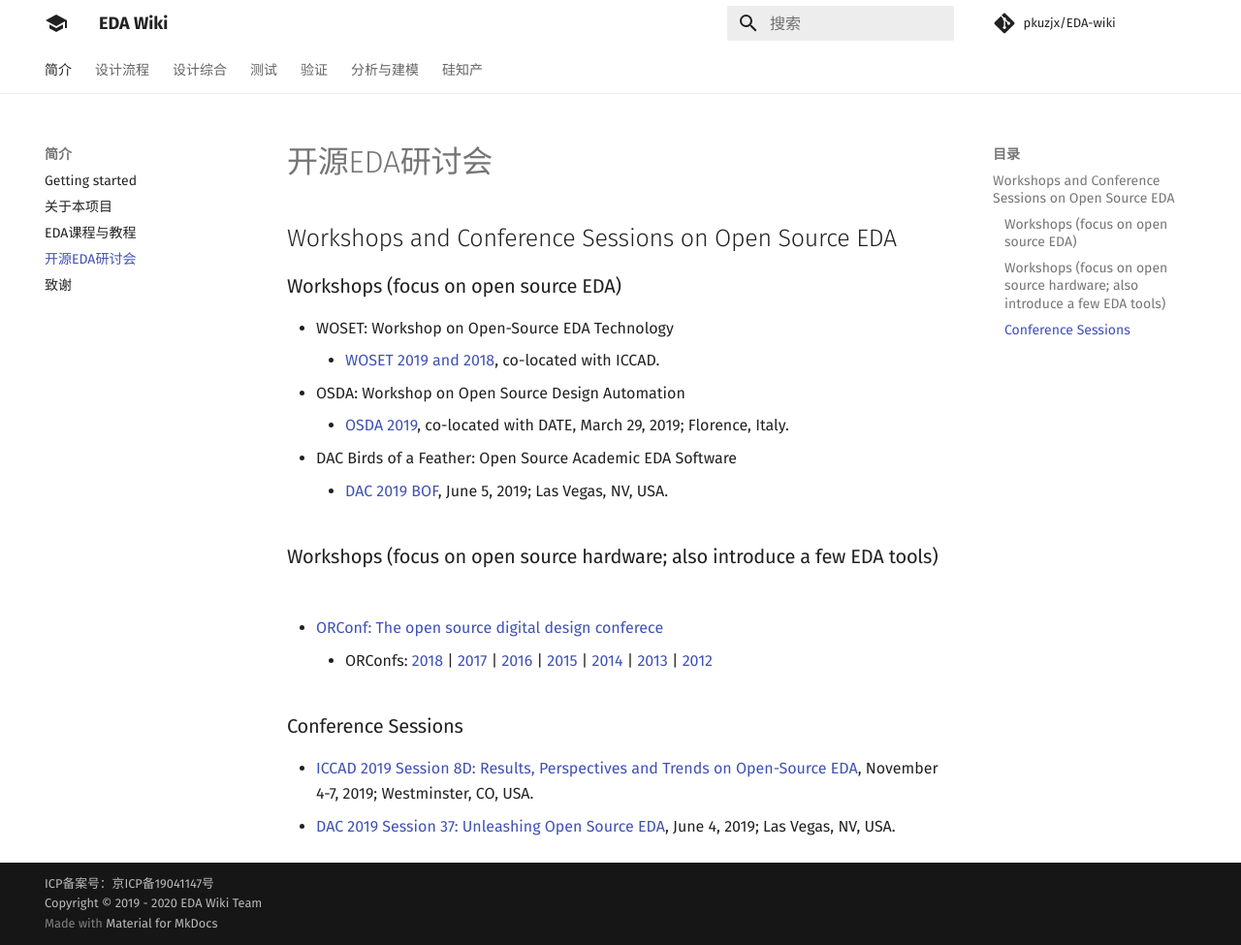
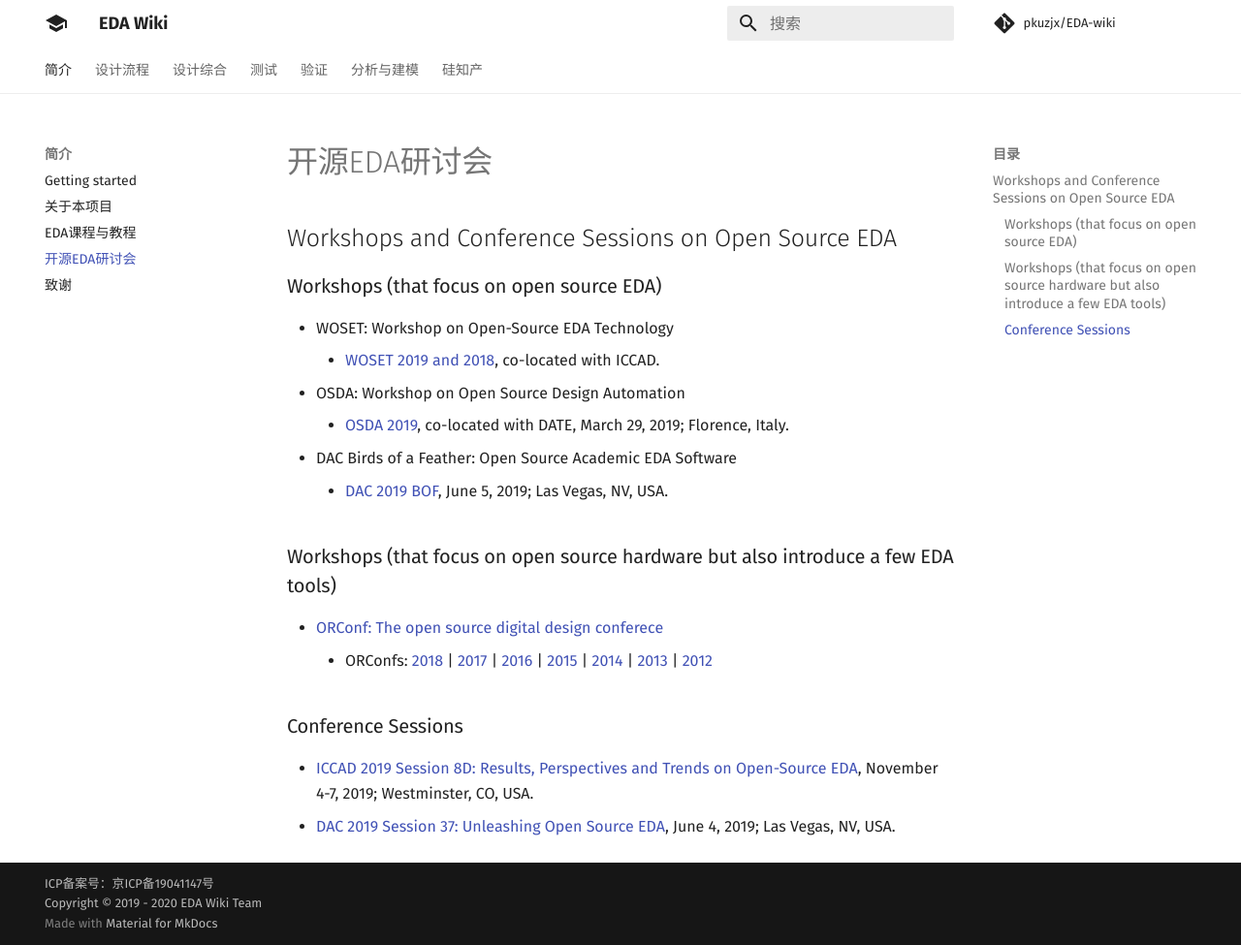
Before and after one commit to daitoto/EDA-wiki, an MkDocs documentation site: the page built from docs/intro/workshop.md, in a window 1280 px wide and 975 px high. Shown: the whole window at 97% size. Built offline with MkDocs 1.6.1 and Material for MkDocs 9.7.7, drawn with Linux system fonts in a browser that asks for light colours; comment, search, counter and statistics services are not loaded.

Commit message:
Update workshop.md

```diff
--- a/docs/intro/workshop.md
+++ b/docs/intro/workshop.md
@@ -1,6 +1,6 @@
 ## Workshops and Conference Sessions on Open Source EDA
 
-### Workshops (focus on open source EDA)
+### Workshops (that focus on open source EDA)
 - WOSET: Workshop on Open-Source EDA Technology
   - [WOSET 2019 and 2018](https://woset-workshop.github.io/), co-located with ICCAD.
 - OSDA: Workshop on Open Source Design Automation
@@ -8,7 +8,7 @@
 - DAC Birds of a Feather: Open Source Academic EDA Software
   - [DAC 2019 BOF](https://github.com/The-OpenROAD-Project/Birds-of-a-Feather-Open-Source-Academic-EDA-Software/wiki/DAC-2019-Birds-of-a-Feather:-Open-Source-Academic-EDA-Software), June 5, 2019; Las Vegas, NV, USA.
 
-### Workshops (focus on open source hardware; also introduce a few EDA tools)
+### Workshops (that focus on open source hardware but also introduce a few EDA tools)
 - [ORConf: The open source digital design conferece](https://orconf.org/)
   - ORConfs: [2018](https://orconf.org/2018/) | [2017](https://orconf.org/2017/) | [2016](https://orconf.org/2016/) | [2015](https://orconf.org/2015/) | [2014](https://orconf.org/2014/) | [2013](https://orconf.org/2013/) | [2012](https://orconf.org/2012/)
 
```
